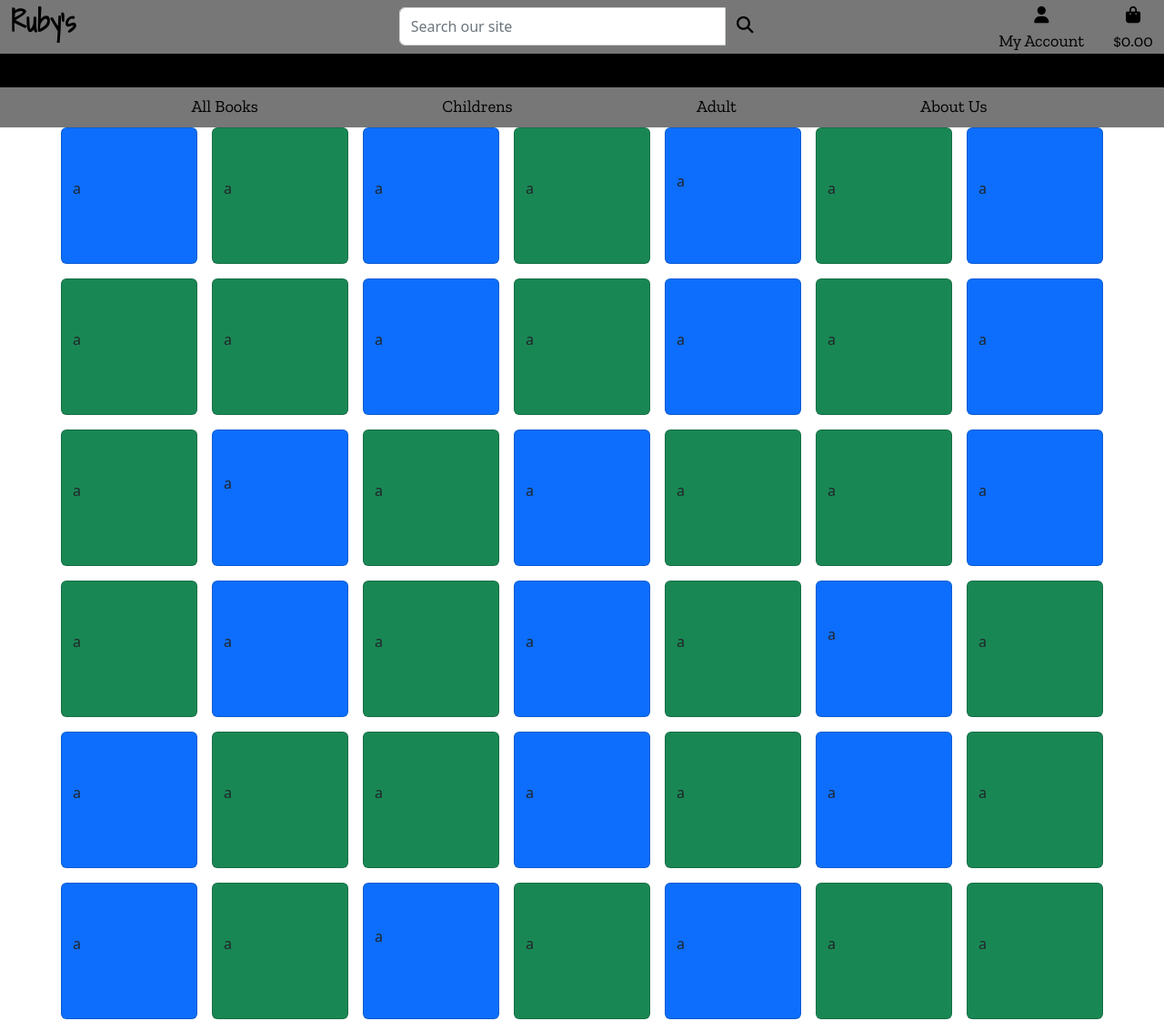
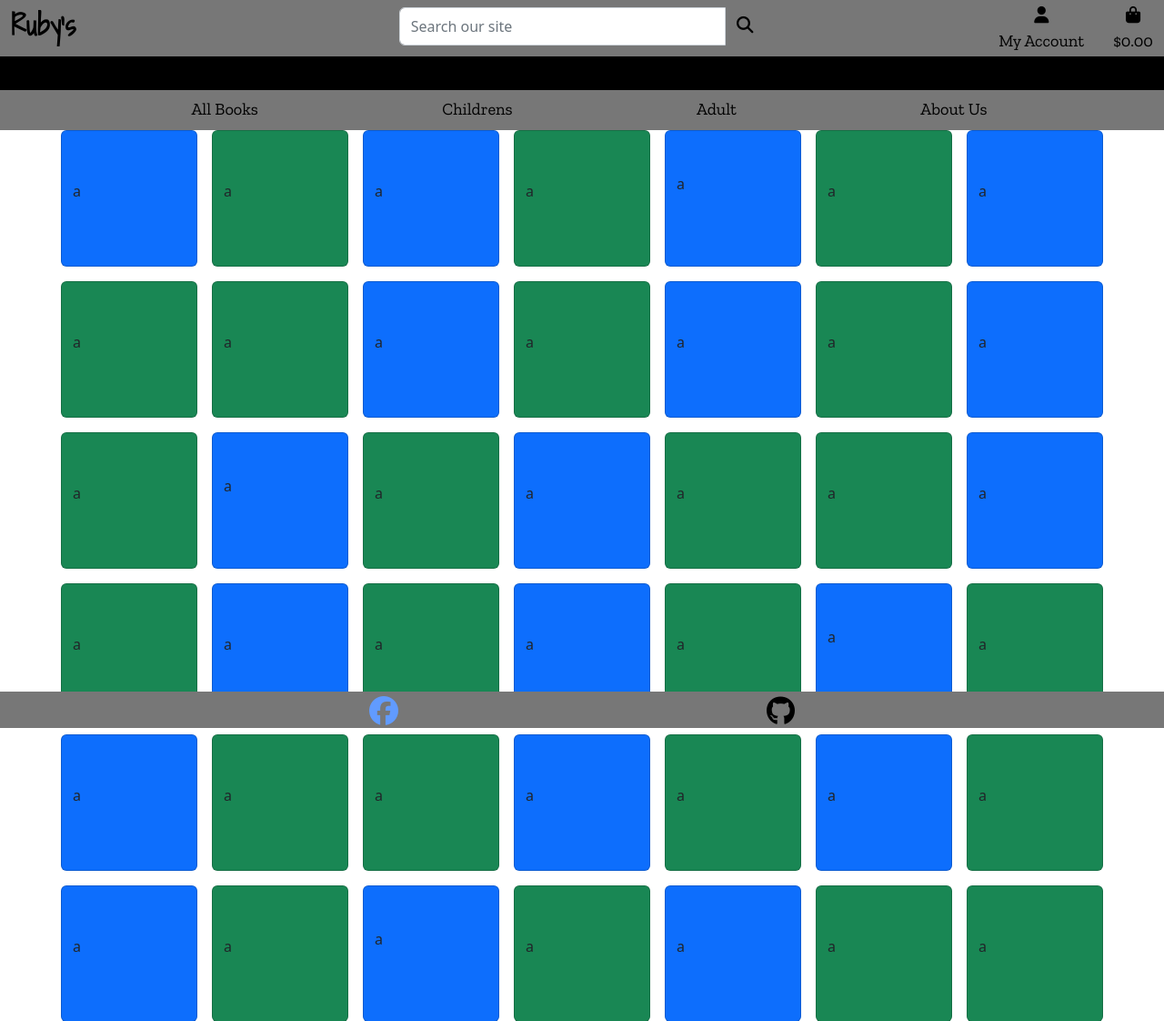
Before and after one commit to A-Croshaw/Rubys, a Django app: page / in a window 1280 px wide. Shown: the top 1122 px of the page at 91% size. Run offline with Django 3.2, Linux system fonts and the light colour scheme; some libraries are stand-ins or nearby versions; some web fonts are replaced.

Commit message:
add Footer with social links

```diff
--- a/requirements.txt
+++ b/requirements.txt
@@ -2,6 +2,7 @@ asgiref==3.7.2
 dj-database-url==0.5.0
 Django==3.2.23
 django-allauth==0.58.2
+fontawesome==5.10.1.post1
 gunicorn==21.2.0
 oauthlib==3.2.2
 psycopg2==2.9.9
--- a/rubys/settings.py
+++ b/rubys/settings.py
@@ -50,6 +50,7 @@ INSTALLED_APPS = [
     'allauth',
     'allauth.account',
     'allauth.socialaccount',
+    'fontawesome',
     'home',
 ]
 
--- a/static/css/base.css
+++ b/static/css/base.css
@@ -51,6 +51,25 @@
     font-size: 1rem;
 }
 
+/* footer */
+
+footer{
+    flex-shrink: 0;
+    background-color: var(--nav-bar);
+    display: flex;
+    flex-direction: row;
+    justify-content: space-evenly;
+    height: 2.5rem;
+}
+
+footer a{
+    padding-top: 10px;
+}
+
+footer a:hover{
+    background-color: var(--nav-hover);
+
+}
 /* Generic */
 
 
--- a/templates/base.html
+++ b/templates/base.html
@@ -17,11 +17,12 @@
     <link href="https://cdn.jsdelivr.net/npm/bootstrap@5.2.3/dist/css/bootstrap.min.css" rel="stylesheet"
         integrity="sha384-rbsA2VBKQhggwzxH7pPCaAqO46MgnOM80zW1RWuH61DGLwZJEdK2Kadq2F9CUG65" crossorigin="anonymous">
     <link rel="stylesheet" href="https://fonts.googleapis.com/css?family=Lato&display=swap">
+    <link href="{% static 'fontawesomefree/css/all.min.css' %}" rel="stylesheet" type="text/css">
     <link rel="stylesheet" href="{% static 'css/base.css' %}">
     {% endblock %}
 
     {% block corejs %}
-    <script src="https://kit.fontawesome.com/e9c73d7092.js" crossorigin="anonymous"></script>
+    <script src="https://kit.fontawesome.com/2162bbf8df.js" crossorigin="anonymous"></script>
     <script src="https://code.jquery.com/jquery-3.4.1.min.js"
         integrity="sha256-CSXorXvZcTkaix6Yvo6HppcZGetbYMGWSFlBw8HfCJo=" crossorigin="anonymous"></script>
     <script src="https://cdn.jsdelivr.net/npm/popper.js@1.16.0/dist/umd/popper.min.js"
--- a/templates/includes/footer.html
+++ b/templates/includes/footer.html
@@ -0,0 +1,11 @@
+{% load static %}
+
+<footer class="sticky-bottom">
+    <!-- Social media icons -->
+    <a href="" target="_blank" rel="npppener" aria-label="Ruby's Facebook page - Opens in a new tab">
+        <i class="fa-brands fa-facebook fa-bounce fa-2xl" style="color: #619bff;"></i>
+    </a>
+    <a href="https://https://github.com/A-Croshaw/Rubys" target="_blank" rel="npppener" aria-label="Github - Opens in a new tab">
+        <i class="fa-brands fa-github fa-bounce fa-2xl" style="color: #000000;"></i>
+    </a>
+</footer>
--- a/templates/includes/header.html
+++ b/templates/includes/header.html
@@ -1,7 +1,7 @@
 {% load static %}
 <header class="container-fluid sticky-top">
     <div id="topnav" class="row d-none d-md-flex nav-bg ">
-        <div class="col-12 col-md-4 py-1">
+        <div class="col-12 col-md-4 py-2">
             <a href="{% url 'home' %}" class="nav-link p-0 nav-txt">
                 <h1 class="logo">Ruby's</h1>
             </a>
@@ -63,7 +63,7 @@
                 aria-controls="navbarOffcanvasLg">
                 <span class="navbar-toggler-icon"></span>
             </button>
-            {% include 'includes/mobile-top-header.html' %}
+            {% include 'includes/mobile-header.html' %}
             {% include 'includes/main-nav.html' %}
         </nav>
     </div>
--- a/templates/includes/main-nav.html
+++ b/templates/includes/main-nav.html
@@ -1,4 +1,4 @@
-<div class="offcanvas offcanvas-start w-25 py-0 my-0 py-0" tabindex="-1" id="navbarOffcanvasLg"
+<div class="offcanvas offcanvas-start w-25 my-0 py-0" tabindex="-1" id="navbarOffcanvasLg"
     aria-labelledby="navbarOffcanvasLgLabel">
     <div class="offcanvas-header">
         <h1 class="logo">Ruby's</h1>
```
Also changed, not shown: templates/includes/mobile-header.html (renamed from templates/includes/mobile-top-header.html).
